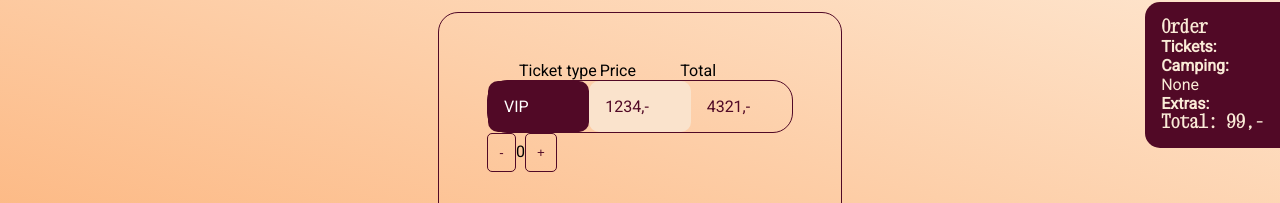
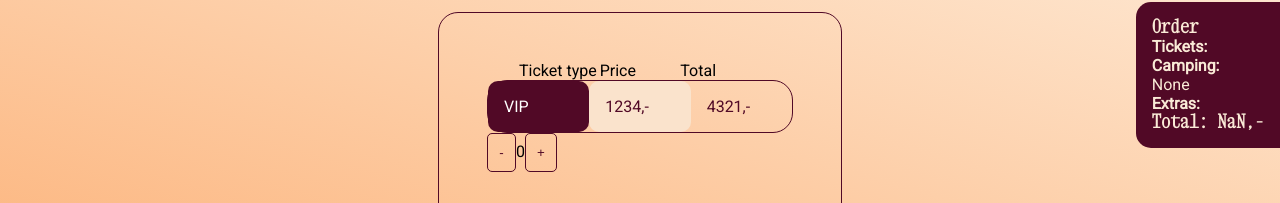
Before and after one commit to mark394e/marsmusik, a Next.js app: page /booking in a window 1280 px wide. Shown: the part 148-351 px from the top of the page. Built offline with nearby package versions, Linux system fonts and the light colour scheme; no server answers; a web font is replaced by a local one.

Commit message:
still working in main dumb dumb

```diff
--- a/components/Basket.js
+++ b/components/Basket.js
@@ -15,8 +15,7 @@ function Basket(props) {
     props.counterREG * prices.priceREG +
     props.counterGreenCamp * prices.priceGreenCamp +
     props.counterPrebuildTwo * prices.pricePrebuildTwo +
-    props.counterPrebuildThree * prices.pricePrebuildThree +
-    prices.priceCampingspot;
+    props.counterPrebuildThree * prices.pricePrebuildThree;
 
   // conster der definere hva de forskellige priser på biletter er
 
@@ -97,7 +96,7 @@ function Basket(props) {
         )}
       </ul>
 
-      <h3>Total: {priceTotal},-</h3>
+      <h3>Total: {priceTotal + prices.priceCampingspot},-</h3>
     </section>
   );
 }
--- a/modules/prices.json
+++ b/modules/prices.json
@@ -3,6 +3,5 @@
   "priceREG": 799,
   "priceGreenCamp": 249,
   "pricePrebuildTwo": 299,
-  "pricePrebuildThree": 399,
-  "priceCampingspot": 99
+  "pricePrebuildThree": 399
 }
```
